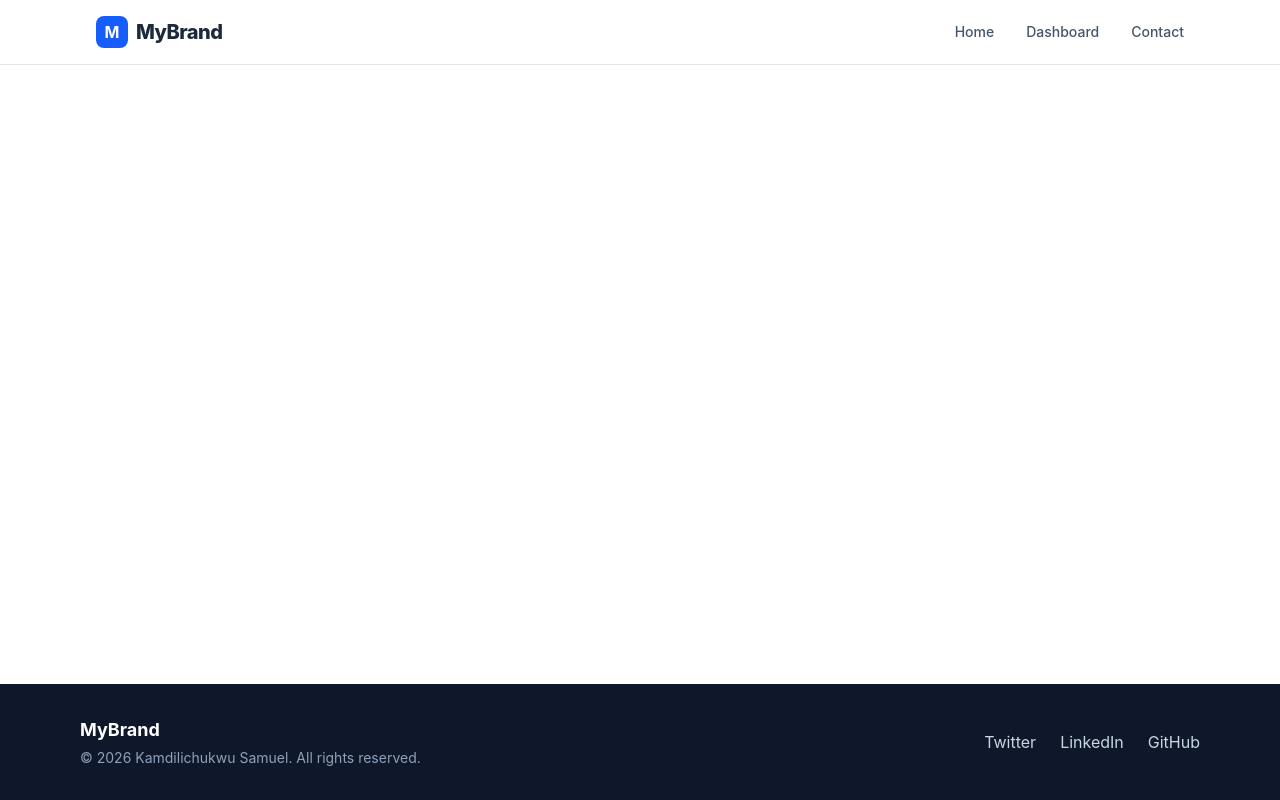
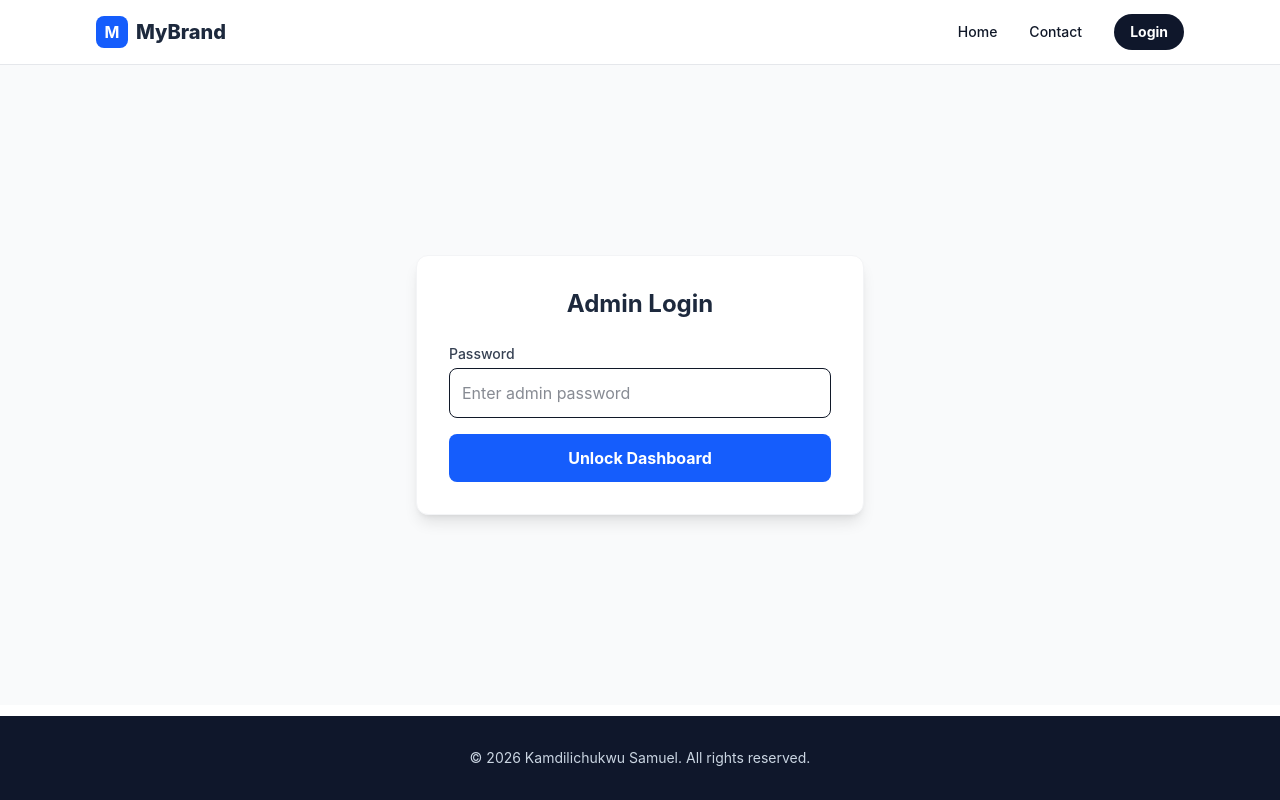
Before and after one commit to Samflash048/my-react-journey, a React (Vite) app: page /login in a window 1280 px wide. Built offline with nearby package versions, Linux system fonts and the light colour scheme.

Commit message:
Added login page and protected routes

```diff
--- a/src/App.jsx
+++ b/src/App.jsx
@@ -1,73 +1,73 @@
-import { Routes, Route, Link } from "react-router-dom";
+import { useState, useEffect } from "react"; // <--- 1. Import useState
+import { Routes, Route, Link, Navigate } from "react-router-dom"; // <--- 2. Import Navigate
 import Home from "./pages/Home";
 import Contact from "./pages/Contact";
+import Login from "./pages/Login"; // <--- Import the new page
 import TeamDashboard from "./TeamDashboard";
 
 function App() {
+  // 3. State to track if user is logged in (loads from localStorage so refresh doesn't kick you out)
+  const [isAuthenticated, setIsAuthenticated] = useState(() => {
+    return localStorage.getItem("auth") === "true";
+  });
+
+  const login = () => {
+    setIsAuthenticated(true);
+    localStorage.setItem("auth", "true");
+  };
+
+  const logout = () => {
+    setIsAuthenticated(false);
+    localStorage.removeItem("auth");
+  };
+
   return (
     <div className="font-sans text-gray-900 min-h-screen flex flex-col">
-      {/* 🌟 UPGRADED NAVBAR */}
+      {/* Navbar */}
       <nav className="bg-white/80 backdrop-blur-md border-b border-gray-200 sticky top-0 z-50">
         <div className="max-w-6xl mx-auto px-4 sm:px-6 lg:px-8">
           <div className="flex justify-between items-center h-16">
-            {/* Logo Area */}
             <Link to="/" className="flex items-center gap-2 group">
-              <div className="w-8 h-8 bg-blue-600 rounded-lg flex items-center justify-center text-white font-bold group-hover:rotate-12 transition-transform">
-                M
-              </div>
-              <span className="text-xl font-extrabold text-slate-800 tracking-tight">
-                MyBrand
-              </span>
+              <div className="w-8 h-8 bg-blue-600 rounded-lg flex items-center justify-center text-white font-bold">M</div>
+              <span className="text-xl font-extrabold text-slate-800">MyBrand</span>
             </Link>
 
-            {/* Navigation Links */}
-            <div className="flex space-x-8">
-              <NavLink to="/">Home</NavLink>
-              <NavLink to="/app">Dashboard</NavLink>
-              <NavLink to="/contact">Contact</NavLink>
+            <div className="flex space-x-8 items-center">
+              <Link to="/" className="text-sm font-medium hover:text-blue-600">Home</Link>
+              <Link to="/contact" className="text-sm font-medium hover:text-blue-600">Contact</Link>
+
+              {/* Show "Logout" if logged in, otherwise "Login" */}
+              {isAuthenticated ? (
+                <button onClick={logout} className="text-sm font-medium text-red-500 hover:text-red-700">Logout</button>
+              ) : (
+                <Link to="/login" className="bg-slate-900 text-white px-4 py-2 rounded-full text-sm font-bold hover:bg-slate-700">Login</Link>
+              )}
             </div>
           </div>
         </div>
       </nav>
 
-      {/* 📄 MAIN CONTENT AREA */}
+      {/* Main Content */}
       <main className="flex-grow">
         <Routes>
           <Route path="/" element={<Home />} />
           <Route path="/contact" element={<Contact />} />
-          <Route path="/app" element={<TeamDashboard />} />
+          <Route path="/login" element={<Login onLogin={login} />} />
+
+          {/* 🛡️ PROTECTED ROUTE */}
+          {/* If authenticated, show Dashboard. If not, redirect to Login */}
+          <Route
+            path="/app"
+            element={isAuthenticated ? <TeamDashboard /> : <Navigate to="/login" />}
+          />
         </Routes>
       </main>
 
-      {/* 🦶 NEW FOOTER */}
-      <footer className="bg-slate-900 text-slate-300 py-8">
-        <div className="max-w-6xl mx-auto px-4 flex flex-col md:flex-row justify-between items-center">
-          <div className="mb-4 md:mb-0">
-            <span className="font-bold text-white text-lg">MyBrand</span>
-            <p className="text-sm text-slate-400 mt-1">© 2026 Kamdilichukwu Samuel. All rights reserved.</p>
-          </div>
-          <div className="flex space-x-6">
-            <a href="#" className="hover:text-white transition">Twitter</a>
-            <a href="#" className="hover:text-white transition">LinkedIn</a>
-            <a href="#" className="hover:text-white transition">GitHub</a>
-          </div>
-        </div>
+      <footer className="bg-slate-900 text-slate-300 py-8 text-center text-sm">
+        <p>© 2026 Kamdilichukwu Samuel. All rights reserved.</p>
       </footer>
     </div>
   );
 }
 
-// A small helper component to make links look cleaner
-function NavLink({ to, children }) {
-  return (
-    <Link
-      to={to}
-      className="text-sm font-medium text-slate-600 hover:text-blue-600 transition-colors relative group"
-    >
-      {children}
-      <span className="absolute -bottom-1 left-0 w-0 h-0.5 bg-blue-600 transition-all group-hover:w-full"></span>
-    </Link>
-  );
-}
-
 export default App;
--- /dev/null
+++ b/src/pages/Login.jsx
@@ -0,0 +1,49 @@
+import { useState } from "react";
+import { useNavigate } from "react-router-dom";
+
+function Login({ onLogin }) {
+  const [password, setPassword] = useState("");
+  const [error, setError] = useState("");
+  const navigate = useNavigate();
+
+  const handleLogin = (e) => {
+    e.preventDefault();
+
+    // 🔐 HARDCODED PASSWORD (Simulated Security)
+    if (password === "secret123") {
+      onLogin(); // Tell App.jsx we are verified
+      navigate("/app"); // Send us to the dashboard
+    } else {
+      setError("Wrong password! Try 'secret123'");
+    }
+  };
+
+  return (
+    <div className="flex items-center justify-center min-h-[80vh] bg-gray-50">
+      <div className="bg-white p-8 rounded-xl shadow-lg w-full max-w-md border border-gray-100">
+        <h2 className="text-2xl font-bold mb-6 text-center text-slate-800">Admin Login</h2>
+
+        <form onSubmit={handleLogin} className="space-y-4">
+          <div>
+            <label className="block text-sm font-medium text-gray-700 mb-1">Password</label>
+            <input
+              type="password"
+              className="w-full border p-3 rounded-lg focus:ring-2 focus:ring-blue-500 outline-none"
+              placeholder="Enter admin password"
+              value={password}
+              onChange={(e) => setPassword(e.target.value)}
+            />
+          </div>
+
+          {error && <p className="text-red-500 text-sm">{error}</p>}
+
+          <button className="w-full bg-blue-600 text-white py-3 rounded-lg font-bold hover:bg-blue-700 transition">
+            Unlock Dashboard
+          </button>
+        </form>
+      </div>
+    </div>
+  );
+}
+
+export default Login;
```
